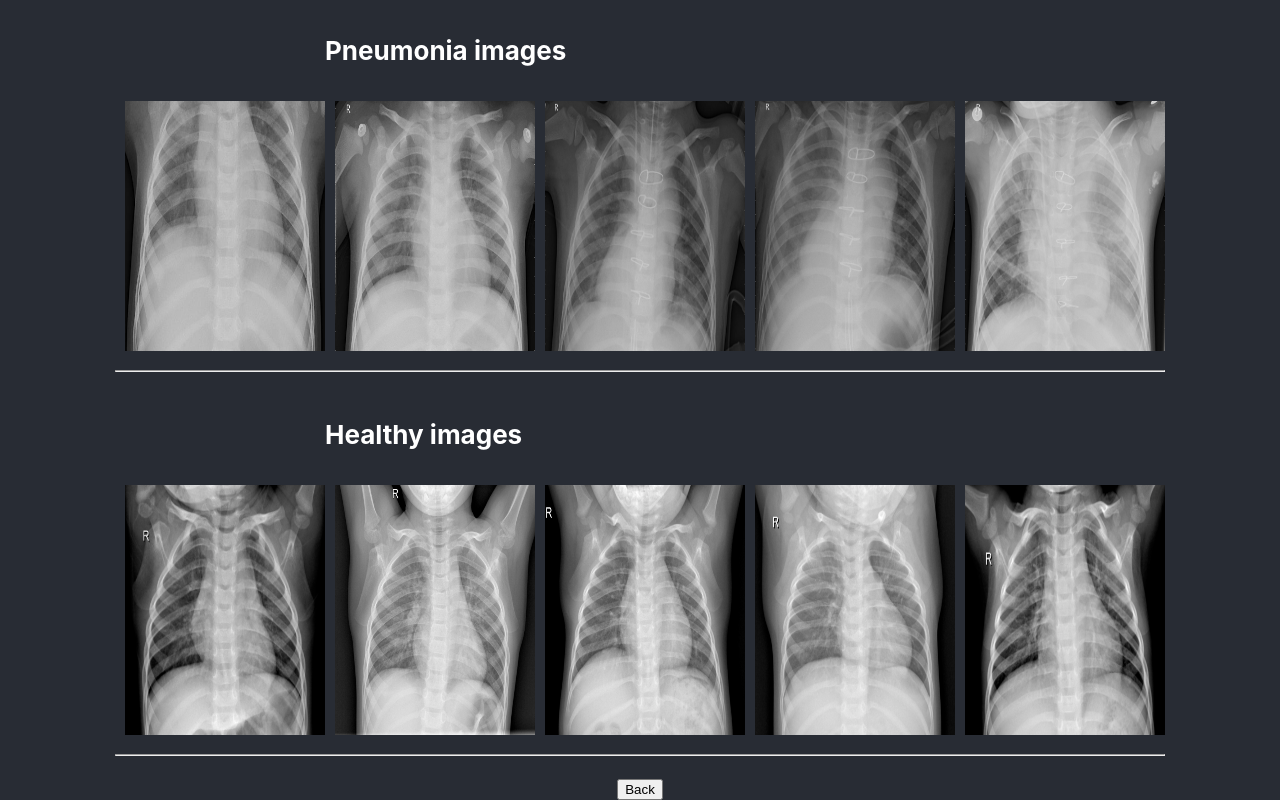
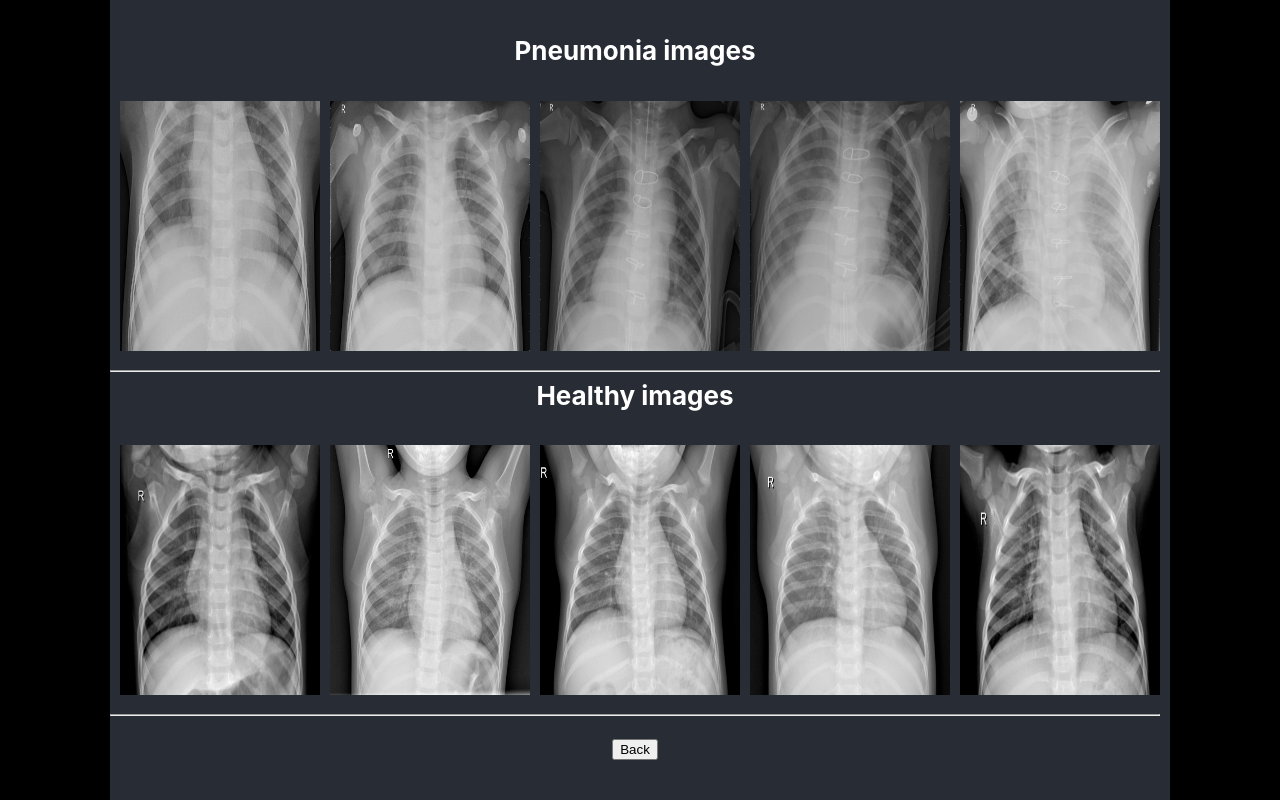
Before and after one commit to SimionFlorin/pneumonia-detection, a React (Create React App) app in the folder pneumonia-detection/: page /chestXRays in a window 1280 px wide. Built offline with nearby package versions, Linux system fonts and the light colour scheme.

Commit message:
samplePage css

```diff
--- a/pneumonia-detection/src/App.css
+++ b/pneumonia-detection/src/App.css
@@ -30,3 +30,9 @@
     transform: rotate(360deg);
   }
 }
+
+.XrayBackground{
+  display: flex;
+  justify-content: center;
+  background-color: black
+}
--- a/pneumonia-detection/src/ChestXRaysPage.jsx
+++ b/pneumonia-detection/src/ChestXRaysPage.jsx
@@ -37,11 +37,12 @@ class ChestXRaysPage extends React.Component {
 
     render() {
         return(
-            <div className="App-header">
+            <div className="XrayBackground">
+                <div className="App-header" style={{width: 'fit-content',height: 'fit-content',paddingRight: 10}}>
                     {outcomes.map(outcome=>(
                             <div>
-                            <h4 style={{marginLeft:'20%',color:'white'}} >{outcome} images</h4>
                                 <div style={{textAlign:'center'}}>
+                                    <h4 style={{color:'white',marginTop:-5}} >{outcome} images</h4>
                                     {filePaths[outcome].map((path)=>{
                                         return(
                                             <img src={path} onClick={()=>this.processImage(path)} style={{width:200,height:250,marginLeft:10}}/>
@@ -58,6 +59,7 @@ class ChestXRaysPage extends React.Component {
                         </Button>
                     </Link>
                 </div>
+            </div>
         )
     }
 
```
Lines whose indentation alone changed are shown as unchanged.
